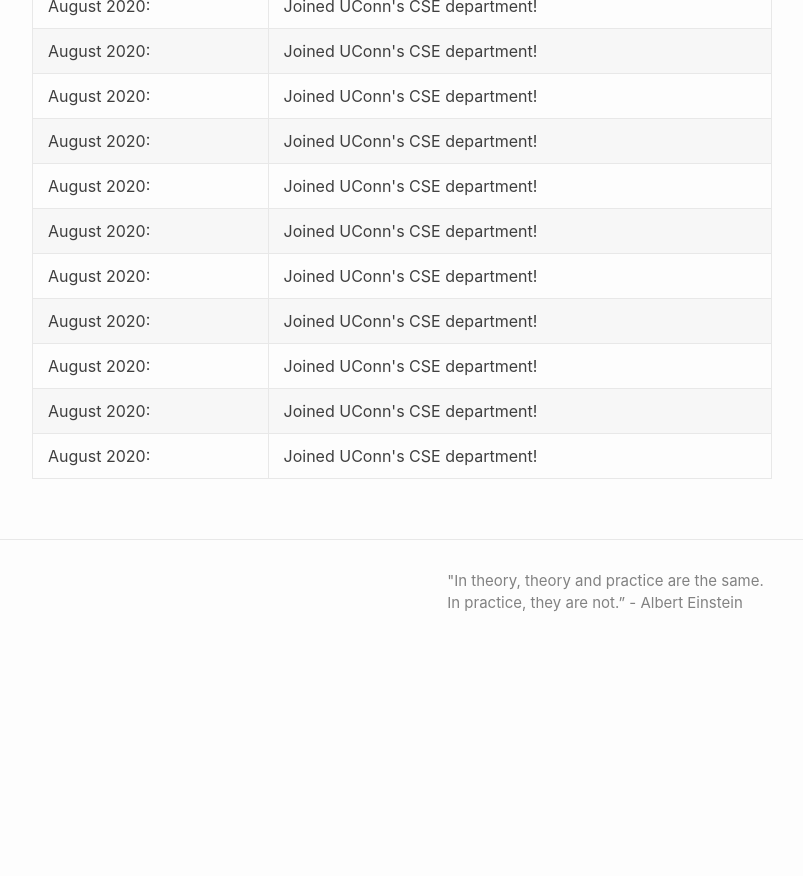
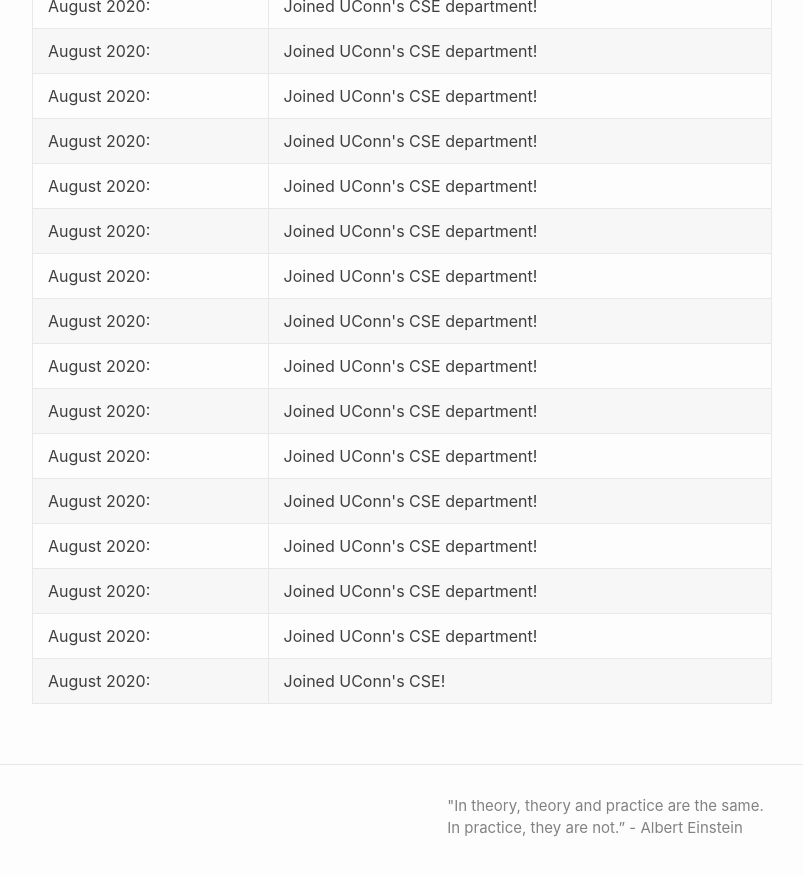
Before and after one commit to GhadaAlmashaqbeh/GhadaAlmashaqbeh.github.io, a Jekyll site: the page built from index.md, in a window 1280 px wide and 900 px high, scrolled down 819 px. Shown: the top 876 px of the window, without its empty margins (238-1041 px from the left). Built offline with Jekyll 4.4.1, drawn with Linux system fonts in a browser that asks for light colours; before the commit the page ends 1494 px from its top, so only the background shows below that.

Commit message:
edit news table

```diff
--- a/index.md
+++ b/index.md
@@ -78,4 +78,24 @@
     <td>August 2020:</td>
     <td>Joined UConn's CSE department!</td>
   </tr>
+  <tr>
+    <td>August 2020:</td>
+    <td>Joined UConn's CSE department!</td>
+  </tr>
+  <tr>
+    <td>August 2020:</td>
+    <td>Joined UConn's CSE department!</td>
+  </tr>
+  <tr>
+    <td>August 2020:</td>
+    <td>Joined UConn's CSE department!</td>
+  </tr>
+  <tr>
+    <td>August 2020:</td>
+    <td>Joined UConn's CSE department!</td>
+  </tr>
+  <tr>
+    <td>August 2020:</td>
+    <td>Joined UConn's CSE!</td>
+  </tr>
 </table>
```
